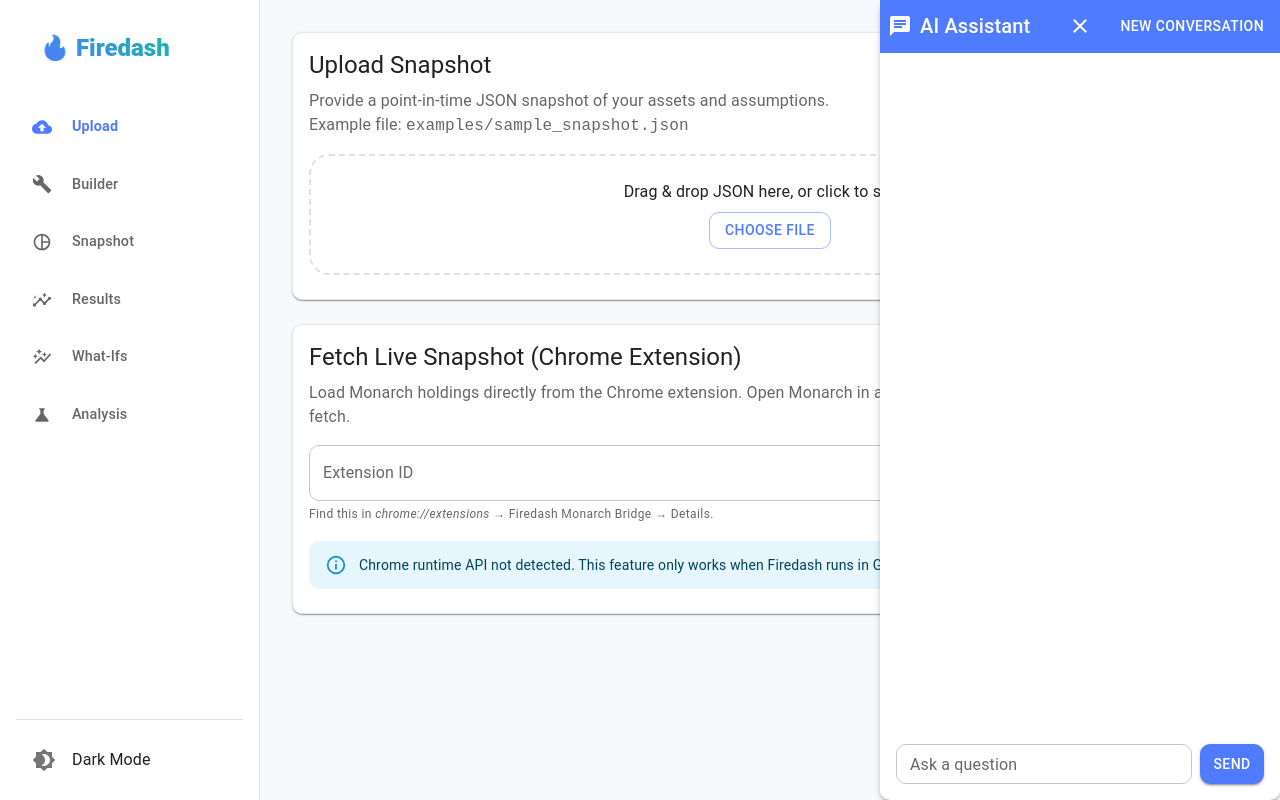
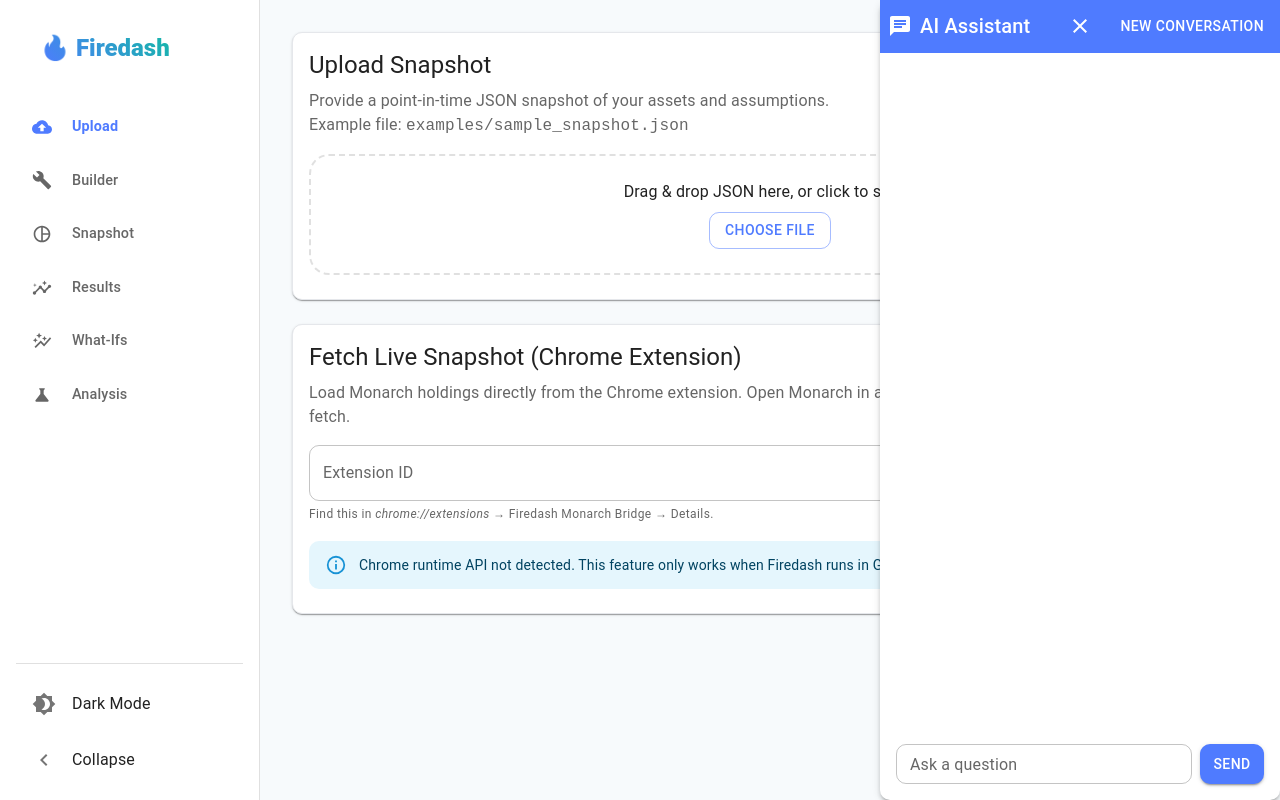
Before and after one commit to codeandcodes/firedash, a React (Vite) app: page /upload in a window 1280 px wide. Built offline with nearby package versions, Linux system fonts and the light colour scheme.

Commit message:
feat: add collapsible nav drawer

```diff
--- a/src/components/Layout.tsx
+++ b/src/components/Layout.tsx
@@ -12,10 +12,13 @@
 import InsightsIcon from '@mui/icons-material/Insights'
 import AutoGraphIcon from '@mui/icons-material/AutoGraph'
 import ScienceIcon from '@mui/icons-material/Science';
+import ChevronLeftIcon from '@mui/icons-material/ChevronLeft'
+import ChevronRightIcon from '@mui/icons-material/ChevronRight'
 import { ChatPanel } from './ChatPanel';
 import { useApp } from '@state/AppContext'
 
-const drawerWidth = 260
+const drawerWidthExpanded = 260
+const drawerWidthCollapsed = 72
 const navItems = [
   { to: '/upload', label: 'Upload', icon: <CloudUploadIcon fontSize="small" /> },
   { to: '/builder', label: 'Builder', icon: <BuildIcon fontSize="small" /> },
@@ -29,25 +32,32 @@
   const [mobileOpen, setMobileOpen] = React.useState(false)
   const [chatPanelOpen, setChatPanelOpen] = React.useState(true);
   const [snapshotCollapsed, setSnapshotCollapsed] = React.useState(false)
+  const [drawerCollapsed, setDrawerCollapsed] = React.useState(false)
   const { pathname } = useLocation()
   const navigate = useNavigate()
   const theme = useTheme()
   const { toggle } = useThemeMode()
   const isMobile = useMediaQuery(theme.breakpoints.down('sm'))
   const { snapshot, snapshotSource } = useApp()
+  const drawerWidth = drawerCollapsed ? drawerWidthCollapsed : drawerWidthExpanded
 
   const drawer = (
-    <Box sx={{ height: '100%', display: 'flex', flexDirection: 'column', p: 2 }}>
-      <Toolbar sx={{ px: 1, mb: 2 }}>
+    <Box sx={{ height: '100%', display: 'flex', flexDirection: 'column', p: drawerCollapsed ? 1 : 2 }}>
+      <Toolbar sx={{ px: 1, mb: drawerCollapsed ? 1 : 2 }}>
+        {!drawerCollapsed && (
           <Typography variant="h5" sx={{ fontWeight: 800, background: `linear-gradient(45deg, ${theme.palette.primary.main}, ${theme.palette.secondary.main})`, WebkitBackgroundClip: 'text', WebkitTextFillColor: 'transparent' }}>
             🔥 Firedash
           </Typography>
+        )}
+        {drawerCollapsed && (
+          <Typography variant="h6" sx={{ fontWeight: 800 }}>🔥</Typography>
+        )}
       </Toolbar>
-      <List sx={{ flexGrow: 1, display: 'flex', flexDirection: 'column', gap: 1 }}>
+      <List sx={{ flexGrow: 1, display: 'flex', flexDirection: 'column', gap: 0.5 }}>
         {navItems.map((item) => {
           const isActive = pathname === item.to
           return (
-            <ListItem key={item.to} disablePadding>
+            <ListItem key={item.to} disablePadding sx={{ display: 'block' }}>
               <ListItemButton
                 component={Link}
                 to={item.to}
@@ -55,16 +65,19 @@
                 sx={{
                   borderRadius: '9999px',
                   mb: 0.5,
+                  minHeight: 44,
                   backgroundColor: isActive ? theme.palette.primary.light + '20' : 'transparent',
                   color: isActive ? theme.palette.primary.main : theme.palette.text.secondary,
                   '&:hover': {
                     backgroundColor: isActive ? theme.palette.primary.light + '30' : theme.palette.action.hover,
-                  }
+                  },
+                  px: drawerCollapsed ? 1.25 : 2
                 }}
               >
-                <ListItemIcon sx={{ minWidth: 40, color: isActive ? theme.palette.primary.main : theme.palette.text.secondary }}>
+                <ListItemIcon sx={{ minWidth: drawerCollapsed ? 32 : 40, color: isActive ? theme.palette.primary.main : theme.palette.text.secondary }}>
                   {item.icon}
                 </ListItemIcon>
+                {!drawerCollapsed && (
                   <ListItemText
                     primary={item.label}
                     primaryTypographyProps={{
@@ -72,29 +85,37 @@
                       fontSize: '0.9rem'
                     }}
                   />
+                )}
               </ListItemButton>
             </ListItem>
           )
         })}
       </List>
       {snapshot && (
-        <Paper variant="outlined" sx={{ p: 1.5, mb: 1.5, borderRadius: 2, borderColor: 'primary.main', bgcolor: 'background.paper' }}>
+        <Paper variant="outlined" sx={{ p: drawerCollapsed ? 1 : 1.5, mb: 1.5, borderRadius: 2, borderColor: 'primary.main', bgcolor: 'background.paper' }}>
           <Stack direction="row" alignItems="center" justifyContent="space-between" spacing={1}>
-            <Box>
-              <Typography variant="caption" color="text.secondary">Snapshot loaded</Typography>
+            <Box sx={{ overflow: 'hidden' }}>
+              <Typography variant="caption" color="text.secondary">{drawerCollapsed ? 'Snapshot' : 'Snapshot loaded'}</Typography>
+              {!drawerCollapsed && (
+                <>
                   <Typography variant="body2" sx={{ fontWeight: 600, lineHeight: 1.4 }}>{snapshot?.name || snapshotSource || 'Snapshot'}</Typography>
                   {snapshot?.timestamp && (
                     <Typography variant="caption" color="text.secondary">{new Date(snapshot.timestamp).toLocaleString()}</Typography>
                   )}
+                </>
+              )}
             </Box>
+            {!drawerCollapsed && (
               <Button size="small" variant="text" onClick={() => setSnapshotCollapsed((v) => !v)}>
                 {snapshotCollapsed ? 'Show' : 'Hide'}
               </Button>
+            )}
           </Stack>
-          {!snapshotCollapsed && (
+          {!snapshotCollapsed && !drawerCollapsed && (
             <Stack spacing={0.5} sx={{ mt: 1 }}>
               <Button variant="contained" size="small" onClick={() => navigate('/results')}>View Results</Button>
               <Button variant="outlined" size="small" onClick={() => navigate('/builder')}>Edit in Builder</Button>
+              <Button variant="text" size="small" onClick={() => navigate('/upload')}>Upload Snapshot</Button>
               <Button variant="text" size="small" onClick={() => navigate('/upload#monarch')}>Update from Monarch</Button>
             </Stack>
           )}
@@ -106,7 +127,13 @@
           <ListItemIcon sx={{ minWidth: 40 }}>
             {theme.palette.mode === 'dark' ? <Brightness7Icon /> : <Brightness4Icon />}
           </ListItemIcon>
-          <ListItemText primary={theme.palette.mode === 'dark' ? 'Light Mode' : 'Dark Mode'} />
+          {!drawerCollapsed && <ListItemText primary={theme.palette.mode === 'dark' ? 'Light Mode' : 'Dark Mode'} />}
+        </ListItemButton>
+        <ListItemButton onClick={() => setDrawerCollapsed((v) => !v)} sx={{ borderRadius: '9999px', mt: 1 }}>
+          <ListItemIcon sx={{ minWidth: 40 }}>
+            {drawerCollapsed ? <ChevronRightIcon /> : <ChevronLeftIcon />}
+          </ListItemIcon>
+          {!drawerCollapsed && <ListItemText primary={drawerCollapsed ? 'Expand' : 'Collapse'} />}
         </ListItemButton>
       </Box>
     </Box>
@@ -155,7 +182,7 @@
           variant="permanent"
           sx={{
             display: { xs: 'none', sm: 'block' },
-            '& .MuiDrawer-paper': { boxSizing: 'border-box', width: drawerWidth, borderRight: '1px solid', borderColor: 'divider' }
+            '& .MuiDrawer-paper': { boxSizing: 'border-box', width: drawerWidth, borderRight: '1px solid', borderColor: 'divider', overflowX: 'hidden' }
           }}
           open
         >
```
Lines whose indentation alone changed are shown as unchanged.
